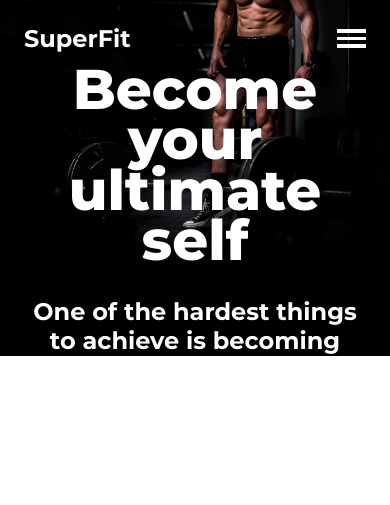
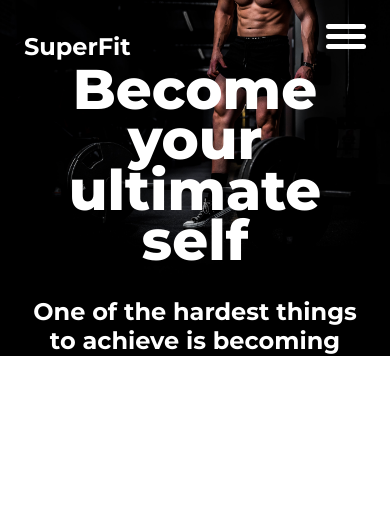
Before and after one commit to ryujintq/superfit, a PHP site: page / in a window 390 px wide; the page is wider, and only the part inside the window is pictured. Shown: the top 505 px of that part. Run offline with PHP 8.4, Linux system fonts and the light colour scheme.

Commit message:
added hamburger icon animation

```diff
--- a/app.js
+++ b/app.js
@@ -5,7 +5,5 @@ const lines = document.querySelectorAll('.line')
 menuIcon.addEventListener('click', () => {
     navlist.classList.toggle('menu-open')
 
-    lines.forEach(line => {
-        line.classList.toggle('menu-open')
-    })
+    menuIcon.classList.toggle('menu-open')
 })
--- a/index.html
+++ b/index.html
@@ -24,9 +24,9 @@
                 <li><a href="#contact">Contacts</a></li>
             </ul>
             <div class="menu-icon">
-                <div class="line line1"></div>
-                <div class="line line2"></div>
-                <div class="line line3"></div>
+                <span></span>
+                <span></span>
+                <span></span>
             </div>
         </div>
     </header>
--- a/styles/_navbar.scss
+++ b/styles/_navbar.scss
@@ -31,20 +31,6 @@
     z-index: 1;
 }
 
-.line {
-    height: 0.22rem;
-    width: 1.8rem;
-    background-color: white;
-}
-
-.line1 {
-    margin-bottom: 4px;
-}
-
-.line3 {
-    margin-top: 4px;
-}
-
 @media (max-width: 650px) {
     .menu-icon {
         display: block;
@@ -76,4 +62,53 @@
         transform: translateX(0);
         opacity: 1;
     }
+
+    .menu-icon {
+        width: 40px;
+        height: 45px;
+        position: relative;
+        transform: rotate(0deg);
+        transition: 0.5s ease-in-out;
+        cursor: pointer;
+    }
+
+    .menu-icon span {
+        display: block;
+        position: absolute;
+        height: 5px;
+        width: 100%;
+        background: white;
+        border-radius: 6px;
+        opacity: 1;
+        left: 0;
+        transform: rotate(0deg);
+        transition: 0.5s ease-in-out;
+    }
+
+    .menu-icon span:nth-child(1) {
+        top: 0px;
+    }
+
+    .menu-icon span:nth-child(2) {
+        top: 10px;
+    }
+
+    .menu-icon span:nth-child(3) {
+        top: 20px;
+    }
+
+    .menu-icon.menu-open span:nth-child(1) {
+        top: 10px;
+        transform: rotate(135deg);
+    }
+
+    .menu-icon.menu-open span:nth-child(2) {
+        opacity: 0;
+        left: -60px;
+    }
+
+    .menu-icon.menu-open span:nth-child(3) {
+        top: 10px;
+        transform: rotate(-135deg);
+    }
 }
--- a/styles/style.css
+++ b/styles/style.css
@@ -41,20 +41,6 @@
   z-index: 1;
 }
 
-.line {
-  height: 0.22rem;
-  width: 1.8rem;
-  background-color: white;
-}
-
-.line1 {
-  margin-bottom: 4px;
-}
-
-.line3 {
-  margin-top: 4px;
-}
-
 @media (max-width: 650px) {
   .menu-icon {
     display: block;
@@ -92,6 +78,53 @@
     -webkit-transform: translateX(0);
             transform: translateX(0);
     opacity: 1;
+  }
+  .menu-icon {
+    width: 40px;
+    height: 45px;
+    position: relative;
+    -webkit-transform: rotate(0deg);
+            transform: rotate(0deg);
+    -webkit-transition: 0.5s ease-in-out;
+    transition: 0.5s ease-in-out;
+    cursor: pointer;
+  }
+  .menu-icon span {
+    display: block;
+    position: absolute;
+    height: 5px;
+    width: 100%;
+    background: white;
+    border-radius: 6px;
+    opacity: 1;
+    left: 0;
+    -webkit-transform: rotate(0deg);
+            transform: rotate(0deg);
+    -webkit-transition: 0.5s ease-in-out;
+    transition: 0.5s ease-in-out;
+  }
+  .menu-icon span:nth-child(1) {
+    top: 0px;
+  }
+  .menu-icon span:nth-child(2) {
+    top: 10px;
+  }
+  .menu-icon span:nth-child(3) {
+    top: 20px;
+  }
+  .menu-icon.menu-open span:nth-child(1) {
+    top: 10px;
+    -webkit-transform: rotate(135deg);
+            transform: rotate(135deg);
+  }
+  .menu-icon.menu-open span:nth-child(2) {
+    opacity: 0;
+    left: -60px;
+  }
+  .menu-icon.menu-open span:nth-child(3) {
+    top: 10px;
+    -webkit-transform: rotate(-135deg);
+            transform: rotate(-135deg);
   }
 }
 
```
